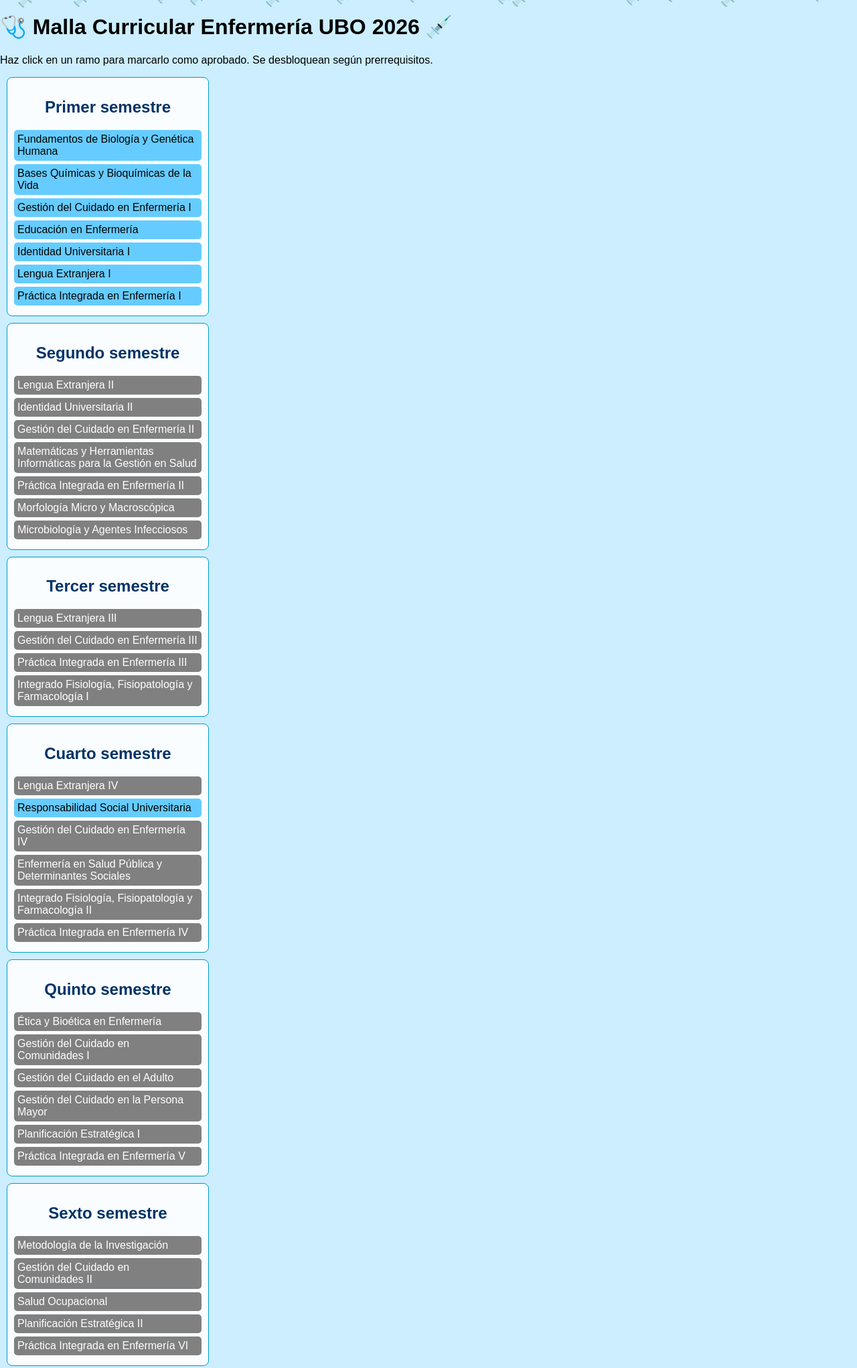
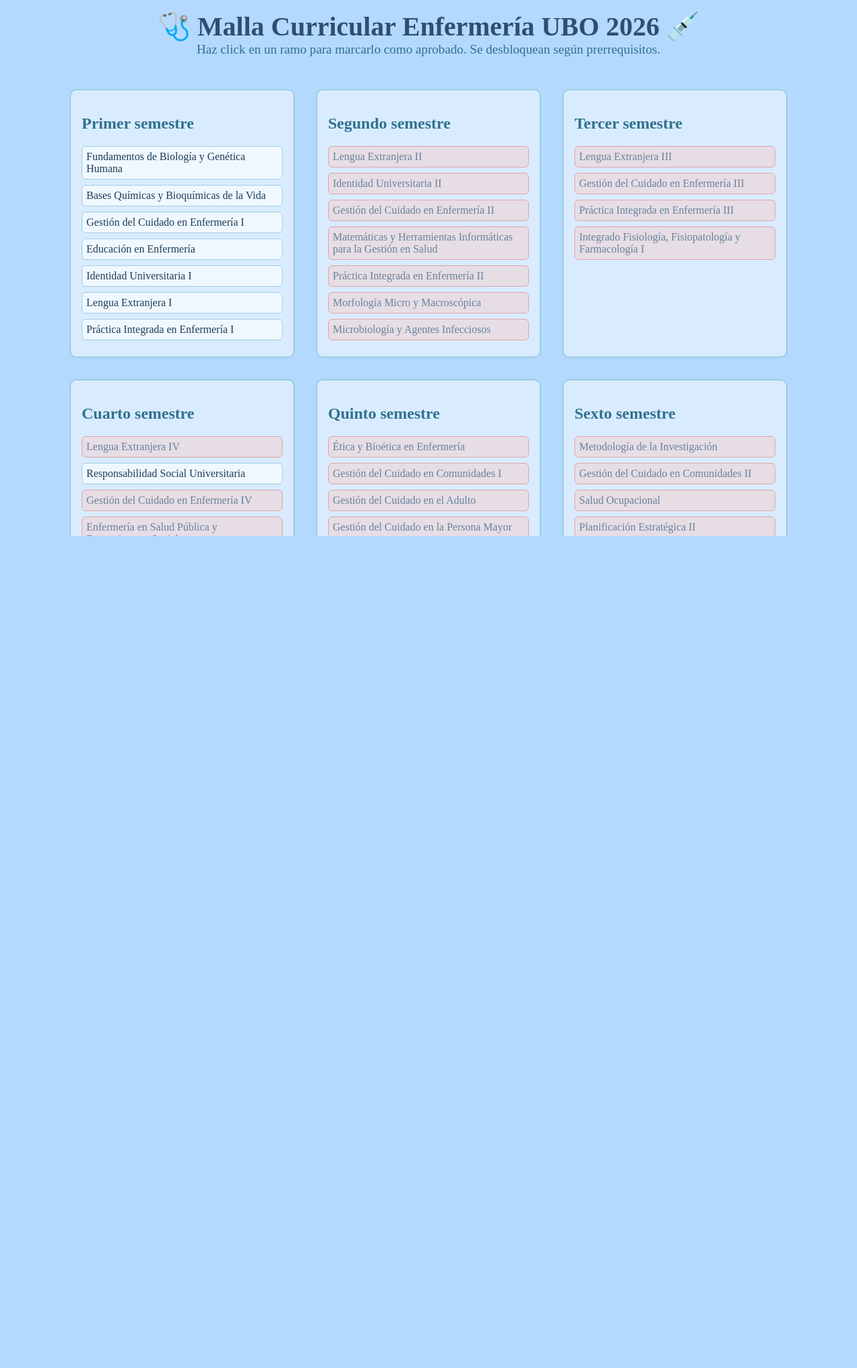
Before and after one commit to mariacalbucoi-cloud/malla_enfermeria_ubo_2026-, a plain HTML site: page index.html in a window 1280 px wide. Shown: the top 2042 px of the page at 67% size. After the commit the page ends 800 px from the top, so only its background shows below. Drawn offline with Linux system fonts and the light colour scheme.

Commit message:
Refactor CSS styles for layout and design
Updated styles for body, header, and elements with new colors and layout adjustments.

```diff
--- a/style.css
+++ b/style.css
@@ -1,82 +1,22 @@
-body {
-  font-family: Arial, sans-serif;
+/* Reset básico */
+html, body {
   margin: 0;
   padding: 0;
-  background-color: #cceeff;
+  width: 100%;
+  height: 100%;
+  font-family: "Times New Roman", serif;
+  background-color: #b3d9ff;
+  color: #31708e;
   overflow-x: hidden;
   position: relative;
 }
 
-.topbar {
-  background-color: #0099cc;
-  color: white;
-  padding: 10px;
-  text-align: center;
-}
-
-.legend {
-  margin-top: 5px;
-  font-size: 0.9em;
-}
-
-.dot {
-  display: inline-block;
-  width: 12px;
-  height: 12px;
-  border-radius: 50%;
-  margin-right: 5px;
-}
-
-.dot.aprobado { background-color: green; }
-.dot.disponible { background-color: #66ccff; }
-.dot.bloqueado { background-color: grey; }
-
-.container {
-  display: flex;
-  flex-wrap: wrap;
-  justify-content: center;
-  padding: 20px;
-}
-
-.semestre {
-  border: 1px solid #0099cc;
-  border-radius: 8px;
-  margin: 10px;
-  padding: 10px;
-  width: 280px;
-  background-color: rgba(255,255,255,0.9);
-}
-
-.semestre h2 {
-  text-align: center;
-  color: #003366;
-}
-
-.ramo {
-  margin: 5px 0;
-  padding: 5px;
-  border-radius: 5px;
-  cursor: pointer;
-  transition: 0.3s;
-}
-
-.ramo.aprobado { background-color: green; color: white; }
-.ramo.bloqueado { background-color: grey; color: white; cursor: not-allowed; }
-.ramo.disponible { background-color: #66ccff; color: black; }
-
-.footer {
-  text-align: center;
-  padding: 10px;
-  background-color: #0099cc;
-  color: white;
-  margin-top: 20px;
-}
-
-/* Jeringas flotando */
-.syringe {
+/* Fondo animado emojis */
+.fondo-emoji {
   position: absolute;
   top: -50px;
-  font-size: 20px;
+  font-size: 24px;
+  pointer-events: none;
   animation: caer linear infinite;
 }
 
@@ -84,3 +24,78 @@
   0% { transform: translateY(-50px) rotate(0deg); }
   100% { transform: translateY(120vh) rotate(360deg); }
 }
+
+/* Header */
+header {
+  width: 100%;
+  padding: 1rem 0;
+  text-align: center;
+}
+
+header h1 {
+  margin: 0;
+  font-size: 2.5rem;
+  color: #2f4f6f;
+}
+
+header p {
+  margin: 0;
+  font-size: 1.2rem;
+}
+
+/* Contenedor principal */
+#malla-container {
+  display: flex;
+  flex-wrap: wrap;
+  justify-content: center;
+  padding: 1rem;
+  position: relative;
+  z-index: 1;
+}
+
+/* Semestres */
+.semestre {
+  border: 2px solid #9dcde1;
+  padding: 1rem;
+  margin: 1rem;
+  border-radius: 10px;
+  width: 300px;
+  background-color: #d9ecff;
+}
+
+/* Ramos */
+.ramo {
+  cursor: pointer;
+  margin-bottom: 8px;
+  padding: 6px;
+  border-radius: 6px;
+  border: 1px solid #9dcde1;
+  background-color: #f0f8ff;
+  color: #1e3d59;
+  user-select: none;
+  transition: background-color 0.3s ease, border-color 0.3s ease;
+}
+
+/* Estado aprobado */
+.ramo.aprobado {
+  background-color: #c1e8c1;
+  border-color: #4caf50;
+}
+
+/* Estado bloqueado */
+.ramo.bloqueado {
+  background-color: #f0d4d4;
+  border-color: #e57373;
+  opacity: 0.6;
+}
+
+/* Footer */
+footer {
+  text-align: center;
+  padding: 1rem 0;
+  color: #2f4f6f;
+  font-size: 0.9rem;
+  background-color: #d9ecff;
+  border-top: 1px solid #9dcde1;
+  margin-top: 2rem;
+}
```
